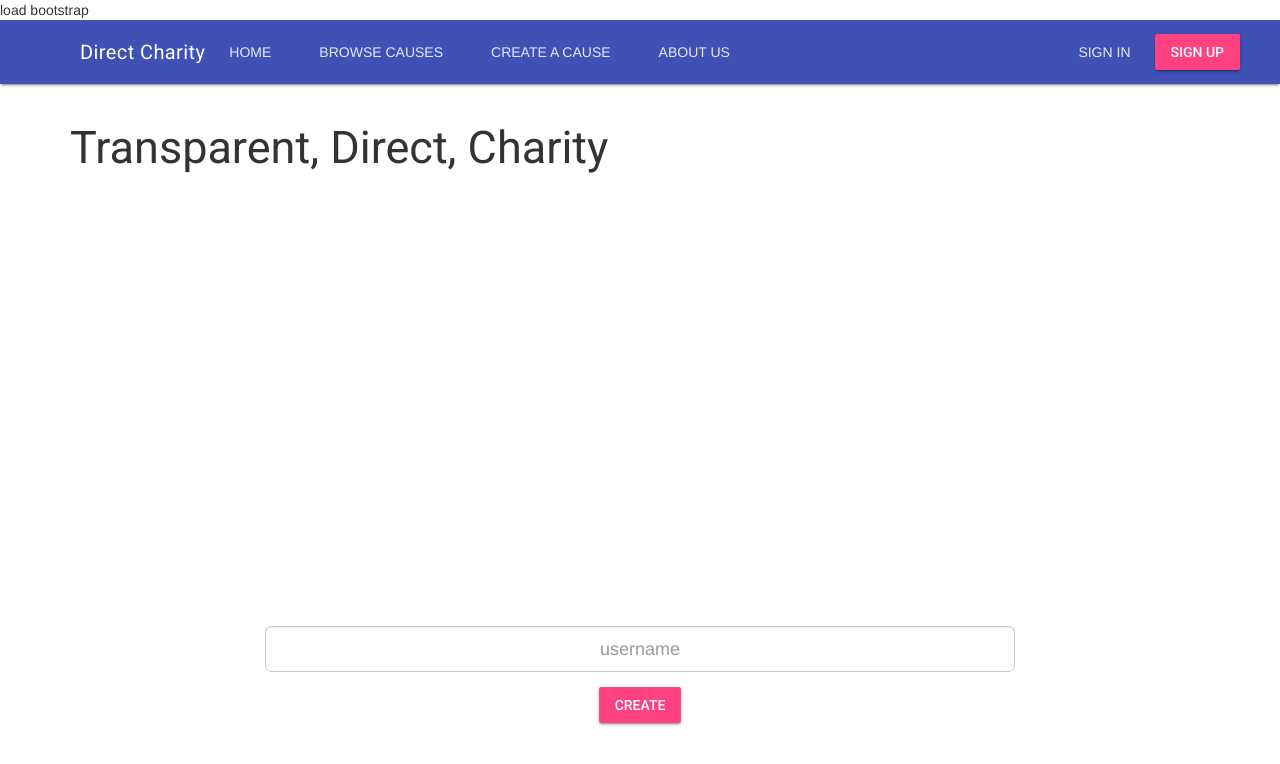
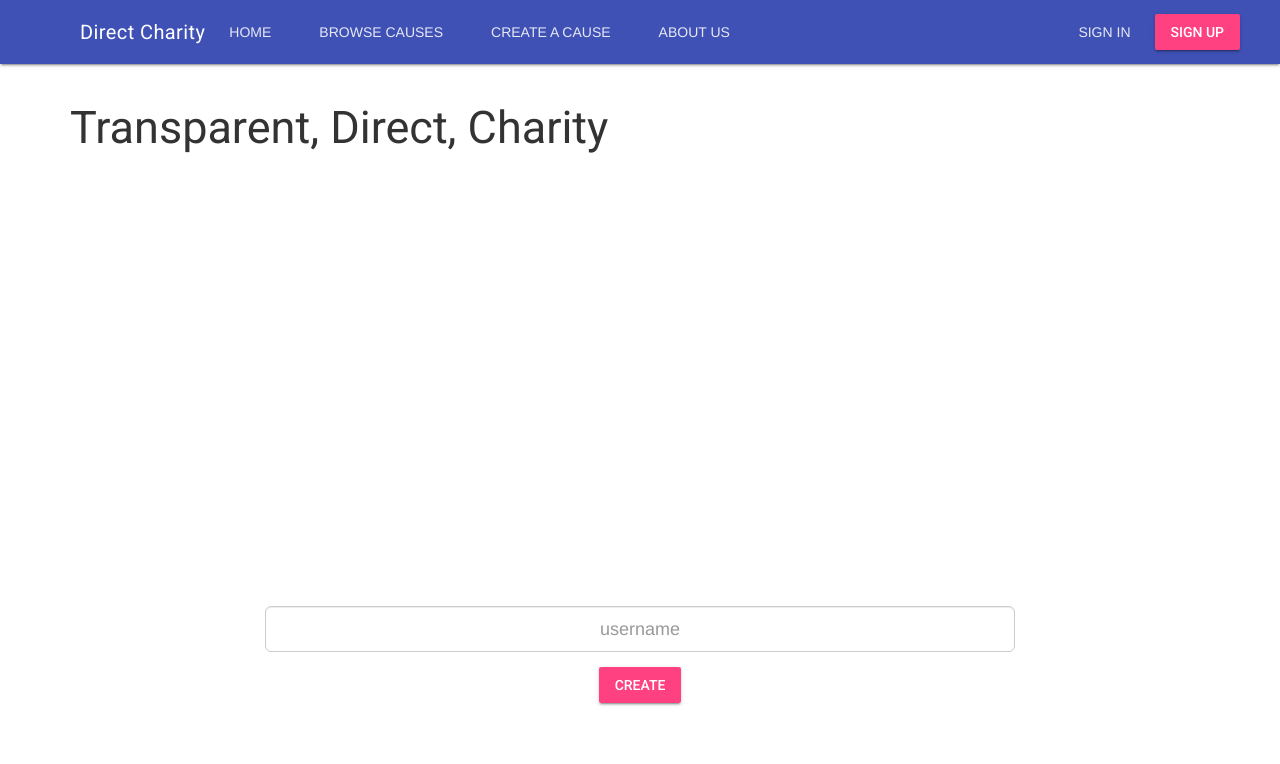
Before and after one commit to JCobbles/no-biene, a website: page public/index.html in a window 1280 px wide. Drawn offline with nearby package versions, Linux system fonts and the light colour scheme; some packages are replaced by stand-ins of ours; no server answers.

Commit message:
remove boostrap text

```diff
--- a/public/index.html
+++ b/public/index.html
@@ -8,7 +8,7 @@
         <title>No Biene</title>
 
         <link rel="stylesheet" href="http://fonts.googleapis.com/css?family=Roboto:300,400,500,700" type="text/css">
-        <link rel="stylesheet" href="//netdna.bootstrapcdn.com/bootstrap/3.0.0/css/bootstrap.min.css"> load bootstrap
+        <link rel="stylesheet" href="//netdna.bootstrapcdn.com/bootstrap/3.0.0/css/bootstrap.min.css">
         <style>
             html          { overflow-y:scroll; }
             body          { padding-top:50px; }
```
